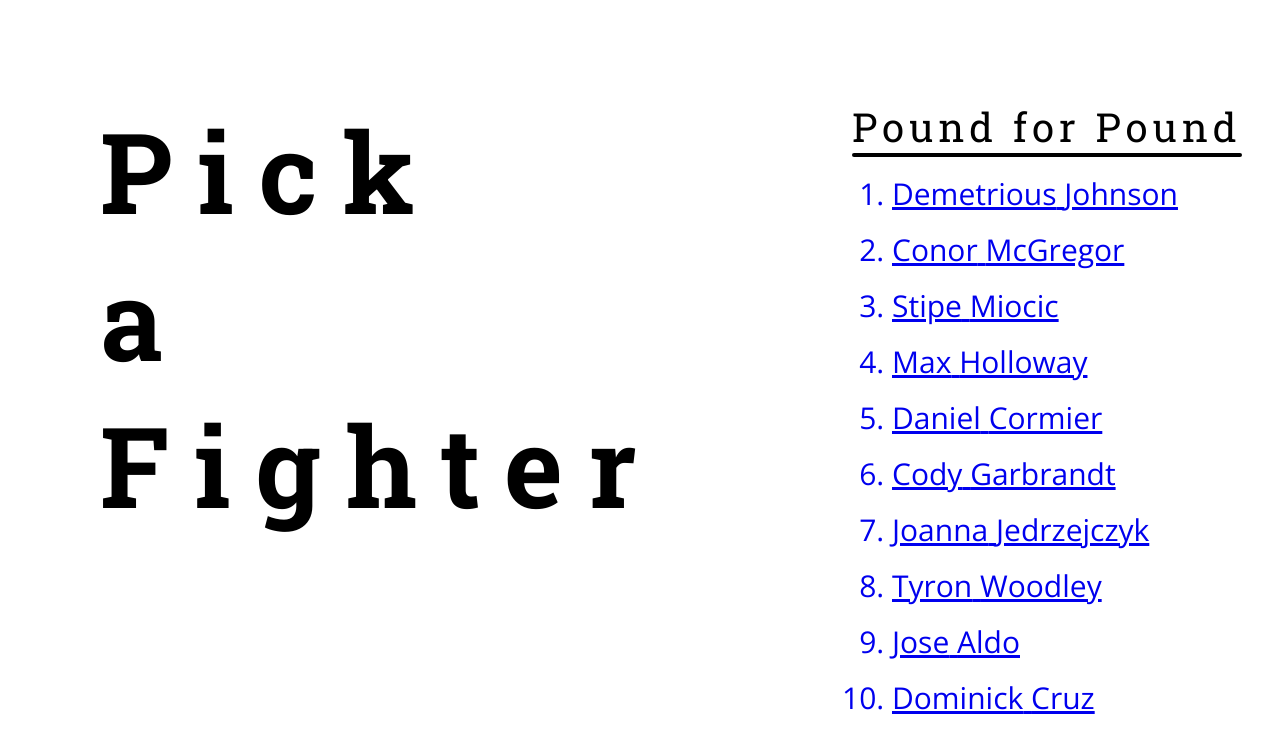
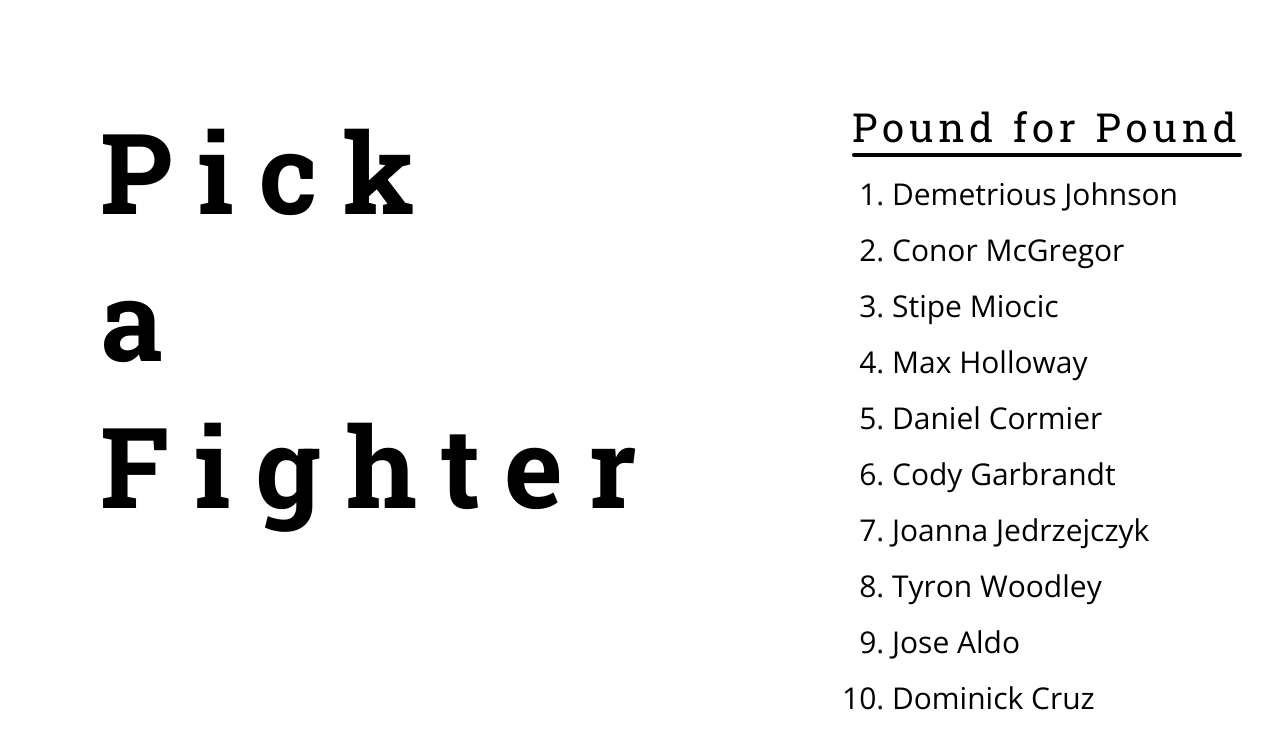
Before and after one commit to ngomichael/ufc-player-info, a React (Create React App) app: page / in a window 1280 px wide. Shown: the top 752 px of the page. Built offline with nearby package versions, Linux system fonts and the light colour scheme.

Commit message:
added styling on fighters

```diff
--- a/src/Fighter.js
+++ b/src/Fighter.js
@@ -44,7 +44,11 @@ class Fighter extends Component {
   render() {
     return (
       <div>
-        <Link to={ROUTES.fighterInfo} replace>
+        <Link
+          to={ROUTES.fighterInfo}
+          style={{ textDecoration: "none", color: "black" }}
+          replace
+        >
           <li
             onClick={this.props.onClick}
             onMouseOver={this.onMouseOver}
--- a/src/Header.js
+++ b/src/Header.js
@@ -83,7 +83,6 @@ class Header extends Component {
   // }
 
   render() {
-    // console.log(this.state.opacity);
     return (
       <div>
         <div style={animateFighterInfo(this.state.opacity)}>
--- a/src/Statistics.js
+++ b/src/Statistics.js
@@ -4,9 +4,9 @@ import PropTypes from "prop-types";
 import SkillsBar from "./SkillsBar";
 
 const statisticContainer = {
-  position: "relative",
+  position: "relative"
   //This is what makes the width of the page a lot larger
-  left: "900px"
+  // left: "900px"
 };
 
 const leftStatisticStyles = {
@@ -22,11 +22,9 @@ const rightStatisticStyles = {
 
 class Statistics extends Component {
   render() {
-    console.log(this.props.strikeDifferential);
     return (
       <div style={statisticContainer}>
-        {/* <ScrollableAnchor id="statistics"> */}
-        <div style={rightStatisticStyles}>
+        <div>
           <SkillsBar
             statisticNumber={this.props.submissionAttempts}
             statisticName="Submission Attempts"
@@ -40,9 +38,8 @@ class Statistics extends Component {
             statisticName="Total Strikes Landed"
           />
         </div>
-        {/* </ScrollableAnchor> */}
 
-        <div style={leftStatisticStyles}>
+        <div>
           <SkillsBar
             statisticNumber={this.props.strikesLandedPerMinute}
             statisticName="Strikes Landed Per Minute"
```
Also changed, not shown: src/FighterInfo.js (+0 -12 lines).
